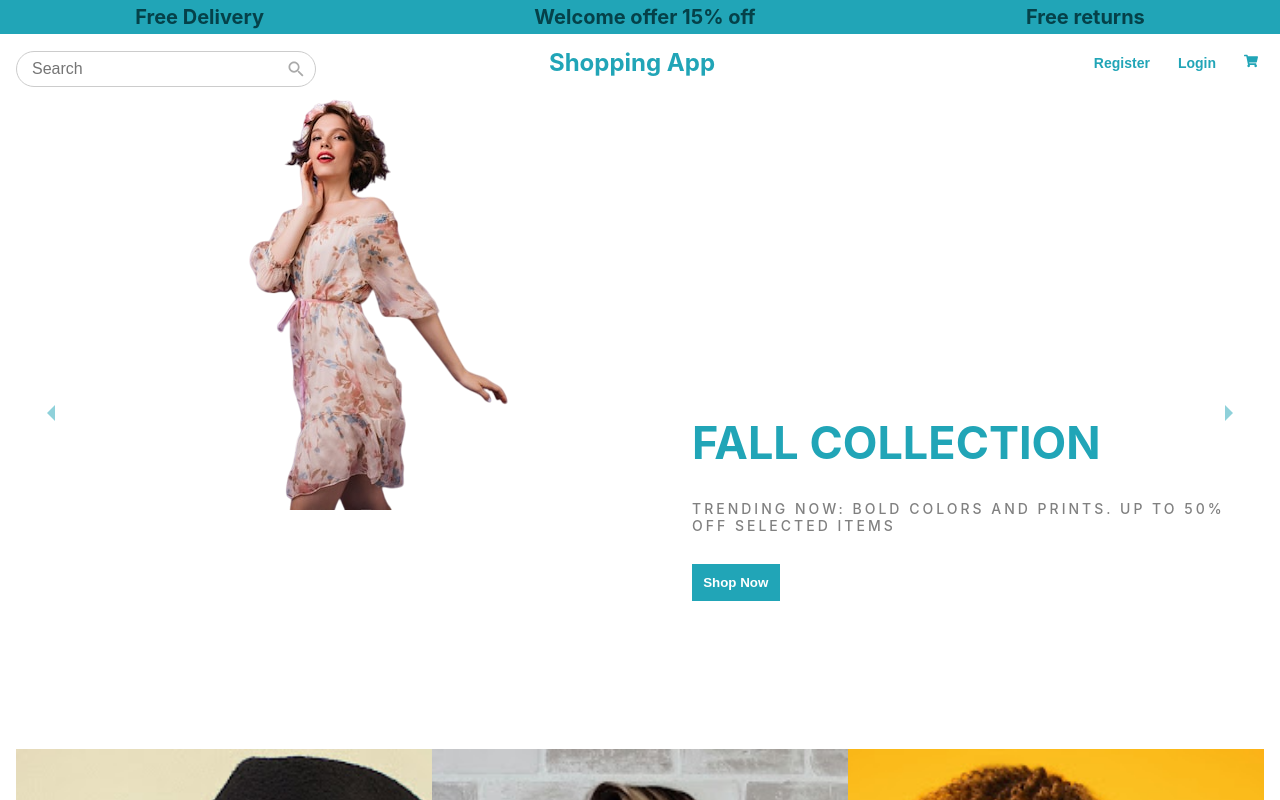
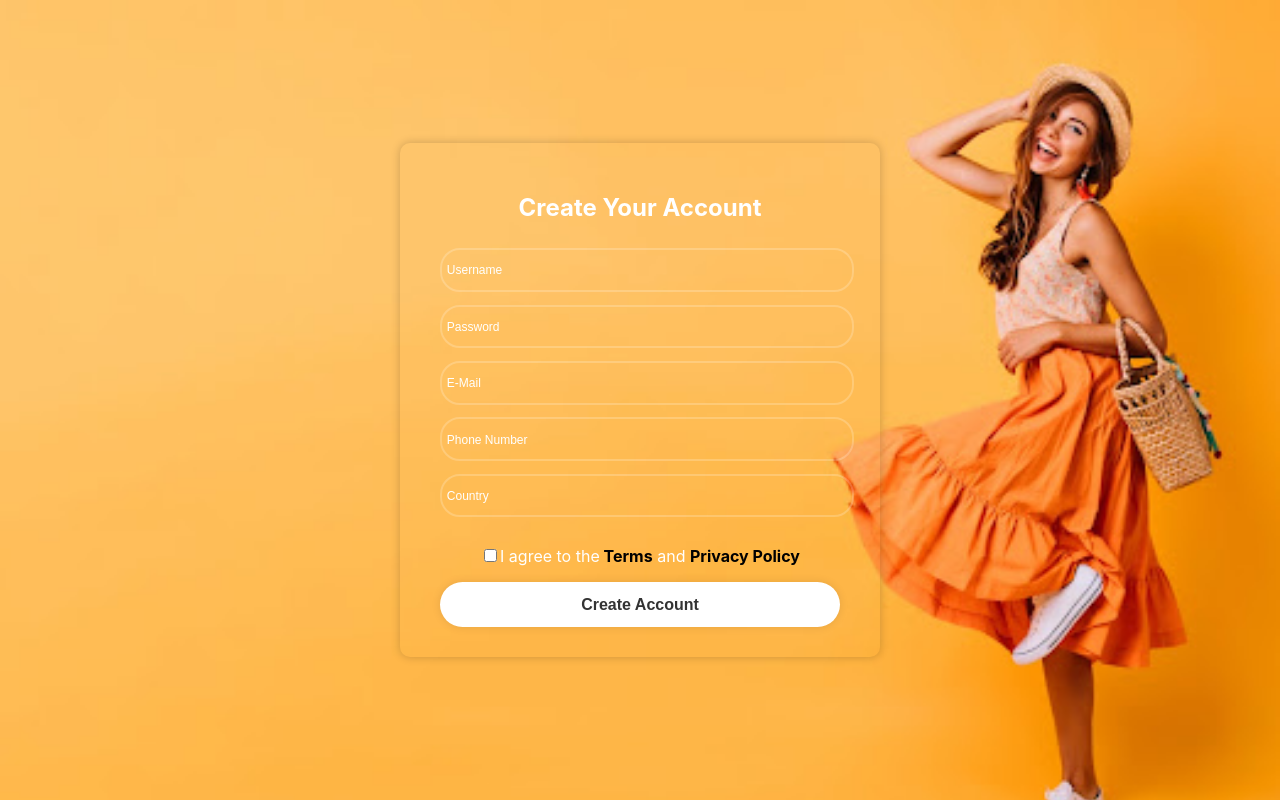
Before and after one commit to divya026/ecommerce-react-redux, a React (Create React App) app: page /register in a window 1280 px wide. Shown: the top 800 px of the page. Built offline with nearby package versions, Linux system fonts and the light colour scheme.

Commit message:
added register

```diff
--- a/src/App.js
+++ b/src/App.js
@@ -1,28 +1,16 @@
-import logo from "./logo.svg";
 import "./App.css";
+import Register from "./pages/register/Register";
 import Home from "./pages/home/Home";
-import Navbar from "./components/navbar/Navbar";
-import Slider from "./components/slider/Slider";
-import Categories from "./components/categories/Categories";
-import NewArrivals from "./components/products/NewArrivals";
-import Bestseller from "./components/products/Bestseller";
-import NewsLetter from "./components/newsletter/NewsLetter";
-import Footer from "./components/footer/Footer";
+import { BrowserRouter, Routes, Route } from "react-router-dom";
 
 function App() {
   return (
-    <div className="App">
-      <header className="App-header">
-        <Home />
-        <Navbar />
-        <Slider />
-        <Categories />
-        <NewArrivals />
-        <Bestseller />
-        <NewsLetter />
-        <Footer />
-      </header>
-    </div>
+    <BrowserRouter>
+      <Routes>
+        <Route path="/" element={<Home />} />
+        <Route path="/register" element={<Register />} />
+      </Routes>
+    </BrowserRouter>
   );
 }
 
--- a/src/components/footer/Footer.css
+++ b/src/components/footer/Footer.css
@@ -6,7 +6,7 @@
 
 .footer-left {
   flex: 1;
-  padding-left: 1rem;
+  padding-left: 2rem;
 }
 
 .footer-center {
@@ -22,19 +22,26 @@
 
 .contact-info {
   padding-top: 0.6rem;
+  display: flex;
+  gap: 1rem;
 }
 
 .payment {
   height: 40%;
   width: 70%;
+  padding-top: 1rem;
 }
 
 .social-container {
   display: flex;
   gap: 2rem;
-  padding-top: 1rem;
+  padding-top: 2rem;
   font-size: larger;
   color: white !important;
+}
+
+.footer-left-desc {
+  padding-top: 1rem;
 }
 
 .social-icon {
--- a/src/components/footer/Footer.jsx
+++ b/src/components/footer/Footer.jsx
@@ -12,7 +12,7 @@ const Footer = () => {
     <div className="footer-container">
       <div className="footer-left">
         <h3>Shopping App</h3>
-        <div>
+        <div className="footer-left-desc">
           Discover the perfect dress for every season in our exclusive
           collection of summer, winter, and spring dresses for women. From
           breezy floral designs and cozy winter knits to vibrant spring florals,
--- a/src/components/navbar/Navbar.jsx
+++ b/src/components/navbar/Navbar.jsx
@@ -2,6 +2,7 @@ import React from "react";
 import "./Navbar.css";
 import { IoMdSearch } from "react-icons/io";
 import { FaShoppingCart } from "react-icons/fa";
+import { Link } from "react-router-dom";
 
 const Navbar = () => {
   return (
@@ -15,7 +16,9 @@ const Navbar = () => {
       </div>
       <div className="navbar-right">
         <div className="navbar-right-item">
-          <button className="navbar-right-button">Register</button>
+          <Link to="/register">
+            <button className="navbar-right-button">Register</button>
+          </Link>
         </div>
         <div className="navbar-right-item">
           <button className="navbar-right-button">Login</button>
--- a/src/pages/home/Home.css
+++ b/src/pages/home/Home.css
@@ -0,0 +1,3 @@
+.home-container {
+  margin: 1rem;
+}
--- a/src/pages/home/Home.jsx
+++ b/src/pages/home/Home.jsx
@@ -1,10 +1,25 @@
 import React from "react";
+import "./Home.css";
 import Announcement from "../../components/announcement/Announcement";
+import Navbar from "../../components/navbar/Navbar";
+import Slider from "../../components/slider/Slider";
+import Categories from "../../components/categories/Categories";
+import NewArrivals from "../../components/products/NewArrivals";
+import Bestseller from "../../components/products/Bestseller";
+import NewsLetter from "../../components/newsletter/NewsLetter";
+import Footer from "../../components/footer/Footer";
 
 const Home = () => {
   return (
-    <div>
+    <div className="home-container">
       <Announcement />
+      <Navbar />
+      <Slider />
+      <Categories />
+      <NewArrivals />
+      <Bestseller />
+      <NewsLetter />
+      <Footer />
     </div>
   );
 };
--- /dev/null
+++ b/src/pages/register/Register.css
@@ -0,0 +1,87 @@
+.register-container {
+  display: flex;
+  justify-content: center;
+  align-items: center;
+  height: 100vh;
+  background: url("../../assets/register.jpg") no-repeat;
+  background-size: cover;
+}
+
+.register-wrapper {
+  width: 400px;
+  box-shadow: 0 0 10px rgba(0, 0, 0, 0.2);
+  color: white;
+  border-radius: 10px;
+  padding: 30px 40px;
+}
+
+.register-wrapper h2 {
+  text-align: center;
+}
+
+.register-wrapper .input-box {
+  position: relative;
+  width: 100%;
+  height: 50px;
+  padding-top: 0.4rem;
+}
+
+.input-box input {
+  width: 100%;
+  height: 60%;
+  border-radius: 20px;
+  background: transparent;
+  border: 2px solid rgba(255, 255, 255, 0.2);
+  padding: 0.3rem;
+}
+
+.input-box input:focus {
+  border-color: rgb(246, 125, 26);
+  color: white;
+  outline: none;
+}
+
+.input-box input::placeholder {
+  color: white;
+  font-size: 12px;
+}
+
+.register-wrapper .register-agreement {
+  display: flex;
+  justify-content: space-evenly;
+  align-items: center;
+  padding-top: 1rem;
+}
+
+.register-agreement label {
+  padding-top: 0.4rem;
+}
+
+.register-agreement label input {
+  align-items: center;
+  accent-color: blue;
+}
+
+.register-agreement b {
+  cursor: pointer;
+  color: black;
+}
+
+.register-wrapper button {
+  margin-top: 1rem;
+  width: 100%;
+  height: 45px;
+  background: #fff;
+  border: none;
+  border-radius: 40px;
+  box-shadow: 0 0 10px rgba(0, 0, 0, 0.1);
+  font-size: 16px;
+  color: #333;
+  font-weight: 700;
+  cursor: pointer;
+}
+
+.register-wrapper button:hover {
+  /* background-color: #e6e4e4; */
+  background-color: rgb(250, 231, 170);
+}
--- /dev/null
+++ b/src/pages/register/Register.jsx
@@ -0,0 +1,38 @@
+import React from "react";
+import "./Register.css";
+
+const Register = () => {
+  return (
+    <div className="register-container">
+      <div className="register-wrapper">
+        <form action="">
+          <h2>Create Your Account </h2>
+          <div className="input-box">
+            <input type="text" placeholder="Username"></input>
+          </div>
+          <div className="input-box">
+            <input type="password" placeholder="Password"></input>
+          </div>
+          <div className="input-box">
+            <input type="email" placeholder="E-Mail"></input>
+          </div>
+          <div className="input-box">
+            <input type="tel" placeholder="Phone Number"></input>
+          </div>
+          <div className="input-box">
+            <input type="text" placeholder="Country"></input>
+          </div>
+          <div className="register-agreement">
+            <label>
+              <input type="checkbox" />I agree to the<b> Terms</b> and{" "}
+              <b>Privacy Policy</b>{" "}
+            </label>
+          </div>
+          <button type="submit">Create Account</button>
+        </form>
+      </div>
+    </div>
+  );
+};
+
+export default Register;
```
Also changed, not shown: src/pages/login/Login.jsx (added, +8 -0 lines), src/pages/login/Login.css (added).
